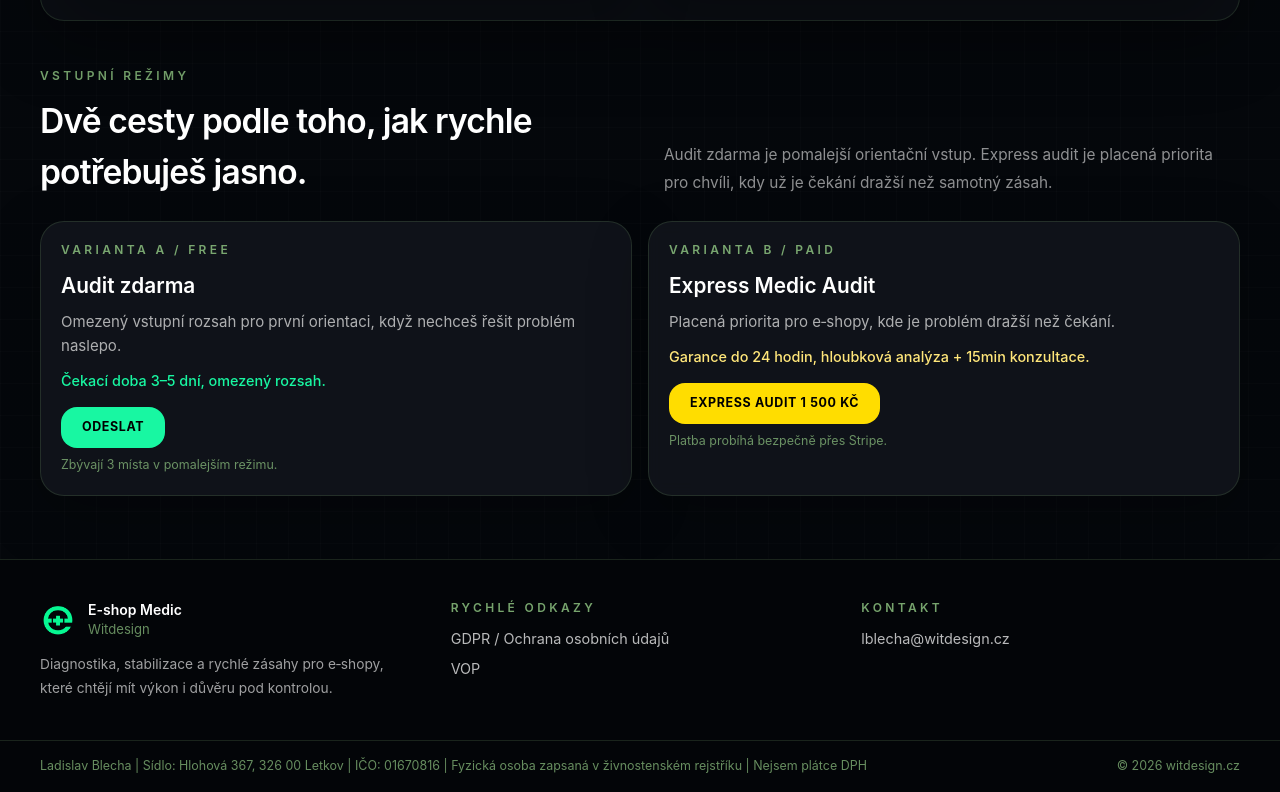
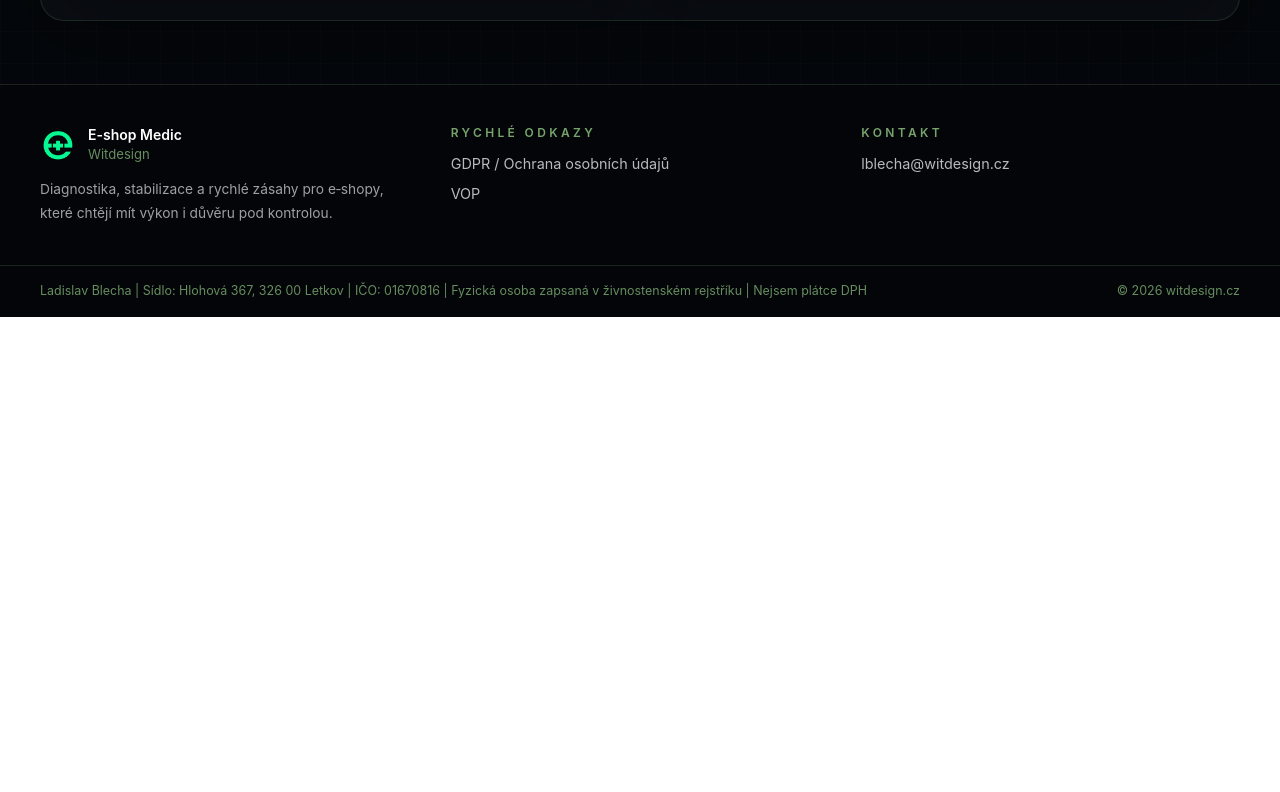
Before and after one commit to lb-ship-it/e-shop-medic, an Astro site: page / in a window 1280 px wide. Shown: the part 2828-3620 px from the top of the page. After the commit the page ends 3145 px from the top, so only its background shows below. Built offline with nearby package versions, Linux system fonts and the light colour scheme; Astro itself is replaced by a stand-in of ours; some packages are replaced by stand-ins of ours.

Commit message:
Remove entry modes section

```diff
--- a/src/pages/index.astro
+++ b/src/pages/index.astro
@@ -318,50 +318,6 @@ const heroHeadlineSupport = heroHeadlineTail.join(". ").trim();
       </div>
     </section>
 
-    <section id="vstupni-varianty" class="shell mt-10 md:mt-12">
-      <div class="mb-6 flex flex-col gap-3 lg:flex-row lg:items-end lg:justify-between">
-        <div class="max-w-3xl">
-          <p class="eyebrow">Vstupní režimy</p>
-          <h2 class="section-title mt-3">Dvě cesty podle toho, jak rychle potřebuješ jasno.</h2>
-        </div>
-        <p class="max-w-xl text-[0.9rem] leading-6 text-white/55 md:text-[0.96rem] md:leading-7">
-          Audit zdarma je pomalejší orientační vstup. Express audit je placená priorita pro chvíli, kdy už je čekání dražší než samotný zásah.
-        </p>
-      </div>
-
-      <div class="grid gap-4 xl:grid-cols-2">
-        <article class="panel border-[color:var(--green)]/16 bg-[color:var(--green)]/[0.05] p-4 md:p-5">
-          <p class="eyebrow">Varianta A / Free</p>
-          <h3 class="mt-3 text-[1.1rem] font-semibold text-white md:text-[1.3rem]">Audit zdarma</h3>
-          <p class="mt-2 text-[0.88rem] leading-6 text-white/66 md:text-[0.94rem]">
-            Omezený vstupní rozsah pro první orientaci, když nechceš řešit problém naslepo.
-          </p>
-          <p class="mt-3 text-[0.9rem] font-medium text-[color:var(--green)]">
-            Čekací doba 3–5 dní, omezený rozsah.
-          </p>
-          <div class="mt-4">
-            <a href="#audit-zdarma-form" class="cta-green w-full sm:w-auto" data-analytics-event="free_audit_focus_click" data-analytics-placement="entry_modes" data-analytics-target="audit_zdarma">ODESLAT</a>
-            <p class="soft-note mt-2 text-[0.78rem]">Zbývají 3 místa v pomalejším režimu.</p>
-          </div>
-        </article>
-
-        <article class="panel border-[#ffdd00]/28 bg-[#ffdd00]/[0.06] p-4 md:p-5">
-          <p class="eyebrow">Varianta B / Paid</p>
-          <h3 class="mt-3 text-[1.1rem] font-semibold text-white md:text-[1.3rem]">Express Medic Audit</h3>
-          <p class="mt-2 text-[0.88rem] leading-6 text-white/66 md:text-[0.94rem]">
-            Placená priorita pro e‑shopy, kde je problém dražší než čekání.
-          </p>
-          <p class="mt-3 text-[0.9rem] font-medium text-[#ffe67a]">
-            {"Garance do 24\u00A0hodin, hloubková analýza + 15min konzultace."}
-          </p>
-          <div class="mt-4">
-            <a href={site.payments.expressAuditHref} class="cta-yellow w-full sm:w-auto">{"Express audit 1\u00A0500\u00A0Kč"}</a>
-            <p class="soft-note mt-2 text-[0.78rem]">Platba probíhá bezpečně přes Stripe.</p>
-          </div>
-        </article>
-      </div>
-    </section>
-
     <div id="preview-lightbox" class="preview-lightbox" aria-hidden="true">
       <button type="button" class="preview-lightbox-backdrop" data-preview-close aria-label="Zavřít zvětšený náhled"></button>
       <div class="preview-lightbox-panel" role="dialog" aria-modal="true" aria-label="Zvětšený náhled obrázku">
```
